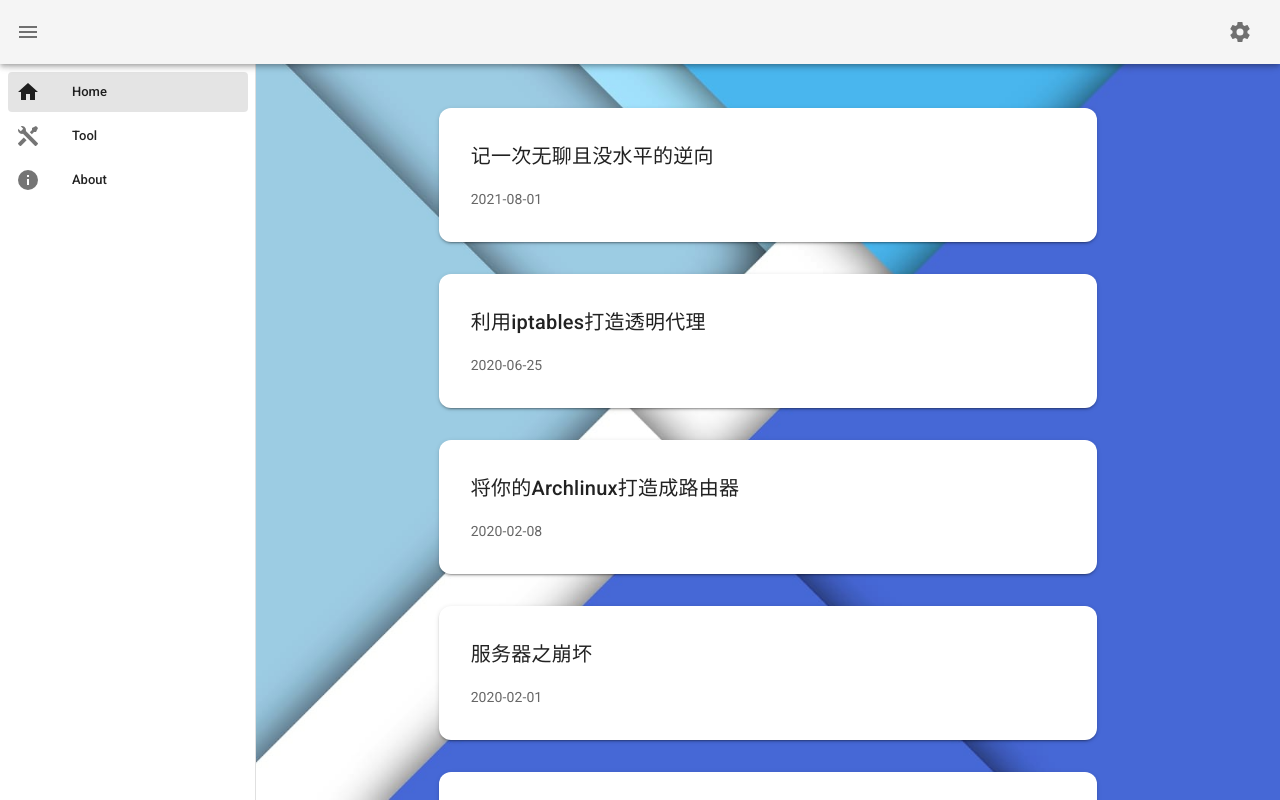
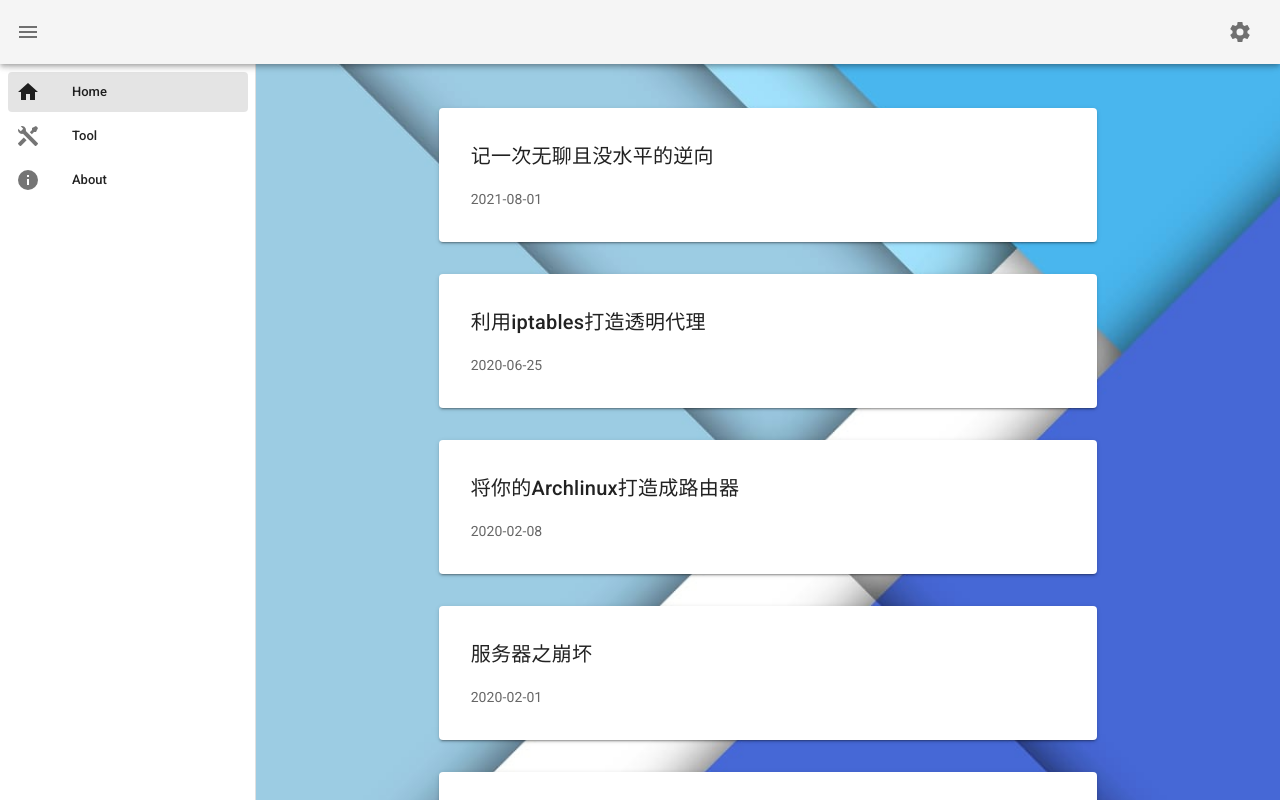
Before and after one commit to wenxuanjun/boring-website, a Vue app: page / in a window 1280 px wide. Shown: the top 800 px of the page. Built offline with nearby package versions, Linux system fonts and the light colour scheme.

Commit message:
Fix: Shit bugs

```diff
--- a/src/App.vue
+++ b/src/App.vue
@@ -1,18 +1,5 @@
-<style>
-.fade-enter, .fade-leave-to {
-  opacity: 0;
-}
-.child-view {
-  position: absolute;
-  transition: all .5s cubic-bezier(.5,0,.1,1);
-}
-.v-card {
-  border-radius: 12px !important;
-}
-</style>
-
 <template>
-  <v-app id="app">
+  <v-app>
     <v-navigation-drawer v-model="drawer" app clipped>
       <v-list nav dense>
         <v-list-item v-for="item in list_items" :key="item.title" :to="item.link">
@@ -50,9 +37,7 @@
       </v-dialog>
     </v-app-bar>
     <v-content :style="content_style">
-      <transition name="fade">
-        <router-view class="child-view"></router-view>
-      </transition>
+      <router-view></router-view>
     </v-content>
   </v-app>
 </template>
@@ -69,7 +54,7 @@ export default {
       document.body.removeChild(document.getElementById("app-loader"));
       this.$vuetify.theme.dark = this.settings.theme.value;
     } catch {
-      console.log("Nice day!")
+      console.log("Have a nice day!")
     }
   },
   methods: {
```
